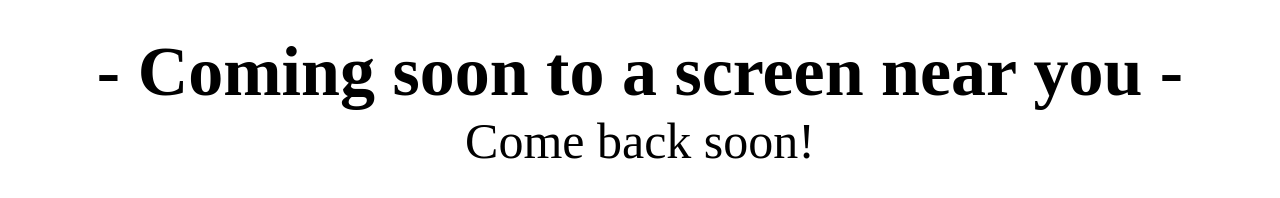
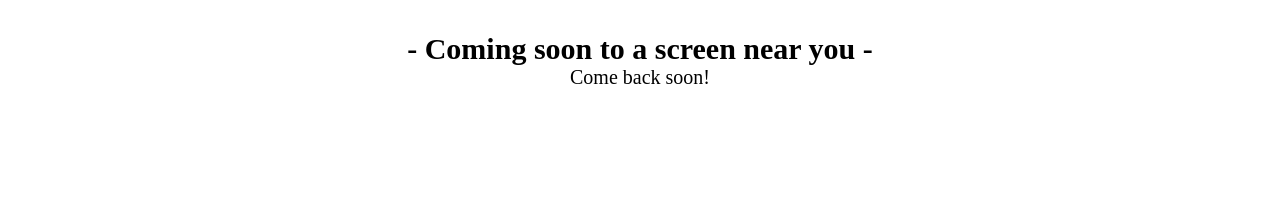
Before and after one commit to tristandavoulas/tristandavoulas.github.io, a plain HTML site: page index.html in a window 1280 px wide. Drawn offline with Linux system fonts and the light colour scheme.

Commit message:
Font changes

```diff
--- a/style.css
+++ b/style.css
@@ -21,11 +21,11 @@ html {
 .heading-text {
     display: flex;
     justify-content: center;
-    font-size: 7rem;
+    font-size: 3rem;
 }
 
 .subheading-text {
     display: flex;
     justify-content: center;
-    font-size: 5rem;
+    font-size: 2rem;
 }
```
